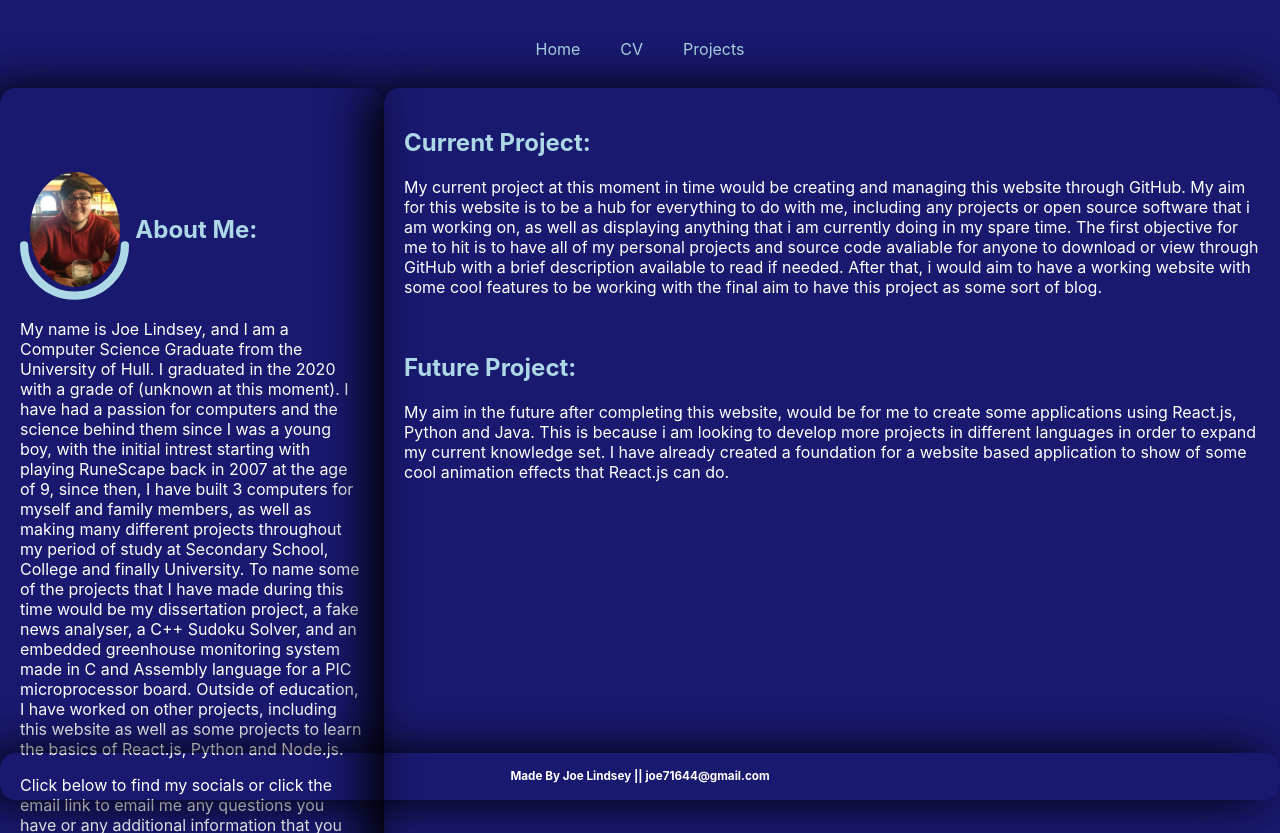
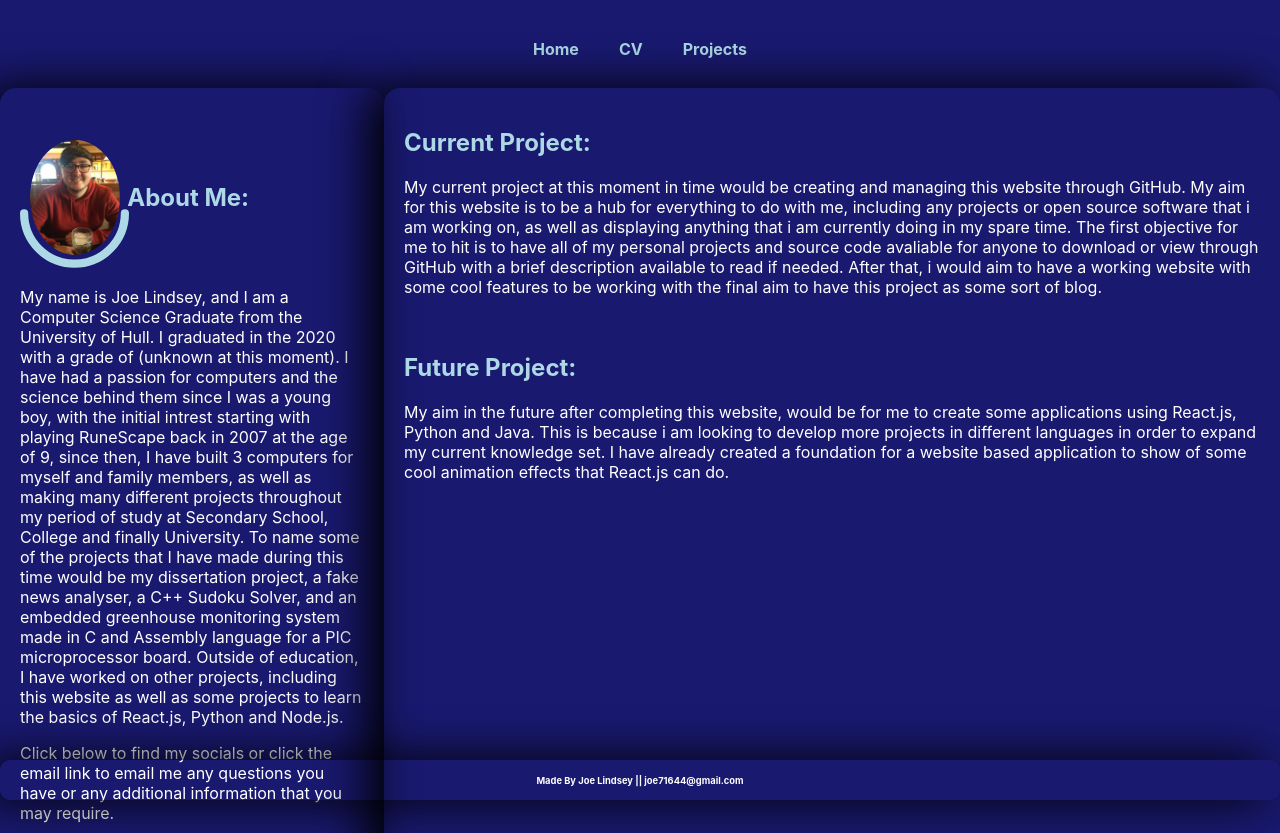
Before and after one commit to JoeLindsey3101/JoeLindsey3101.github.io, a plain HTML site: page index.html in a window 1280 px wide. Shown: the top 833 px of the page. Drawn offline with Linux system fonts and the light colour scheme.

Commit message:
Changed more UI
keep fiddling with the UI until i get it to a point that im happy with.

```diff
--- a/Index.css
+++ b/Index.css
@@ -1,7 +1,6 @@
 * {
   box-sizing: border-box;
 }
-
 /* Style the body */
 body {
   font-family: -apple-system, BlinkMacSystemFont, "Segoe UI", Roboto, Oxygen,
@@ -10,15 +9,10 @@ body {
   background-color: midnightblue;
   color: white;
 }
-
 /* Header/logo Title */
 .header {
   padding: 5px;
   text-align: center;
-}
-
-.highlighted {
-
 }
 /* Style the top navigation bar */
 .navbar {
@@ -70,8 +64,12 @@ body {
   position: fixed;
   bottom: 0;
   width: 100%;
-  font-size: 10px;
-  border-radius: 16px;
+  font-size: 8px;
+  border-radius: 10px;
+  box-shadow: -1rem 0 3rem #000;
+}
+.cv {
+  border-radius: 10px;
   box-shadow: -1rem 0 3rem #000;
 }
 /* Social pictures (twitter || linkedin) */
@@ -81,23 +79,21 @@ body {
   flex-direction: row;
   flex-wrap: wrap;
 }
-
+/*css for the picture on website.*/
 .card-author {
   position: relative;
   display: grid;
   grid-template-columns: 75px 1fr;
   align-items: center;
-  margin: 3rem 0 0;
+  margin: 1rem 0 0;
 }
-
 .author-avatar img {
   display: block;
   width: 90px;
   height: 115px;
-  border-radius: 100%;
+  border-radius: 50%;
   margin: 16px 10px;
 }
-
 .half-circle {
   position: absolute;
   bottom: 0;
@@ -109,25 +105,18 @@ body {
   stroke-width: 8;
   stroke-linecap: round;
 }
-
 .author-name {
   position: relative;
-  left: 15%;
-
+  left: 12%;
 }
-
-
-
 /* changed settings for h2, h4 and p text blocks */
 h2 {
   color: lightblue;
 }
-
 h4 {
   text-align: center;
   height: 100%;
 }
-
 /* Responsive layout - when the screen is less than 700px wide, make the two columns stack on top of each other instead of next to each other */
 @media screen and (max-width: 700px) {
   .row,
--- a/index.html
+++ b/index.html
@@ -15,13 +15,12 @@
   <body>
 <!-- Header -->
 <div class="header">
-
 </div>
 <!-- Navigation Bar -->
 <div class="navbar">
-  <a class="highlighted" href="index.html">Home</a>
-  <a href="CV.html">CV</a>
-  <a href="Projects.html">Projects</a>
+  <a href="index.html"><b>Home</b></a>
+  <a href="CV.html"><b>CV</b></a>
+  <a href="Projects.html"><b>Projects</b></a>
 </div>
 
 <!-- The flexible grid (content) -->
@@ -37,7 +36,6 @@
       <div class="author-name">
         <h2>About Me:</h2>
       </div>
-
     </div>
     <p>My name is Joe Lindsey, and I am a Computer Science Graduate from the University of Hull. I graduated in the 2020 with a grade of (unknown at this moment).
       I have had a passion for computers and the science behind them since I was a young boy, with the initial intrest starting with playing RuneScape back in 2007 at the age of
@@ -76,9 +74,6 @@
       My aim in the future after completing this website, would be for me to create some applications using React.js, Python and Java. This is because i am looking to develop more projects in different languages in order to expand my current
       knowledge set. I have already created a foundation for a website based application to show of some cool animation effects that React.js can do.
     </p>
-    <div class="fill">
-
-    </div class>
   </div>
 </div>
 <!-- Footer -->
```
Also changed, not shown: CV.html (+4 -6 lines), Projects.html (+30 -21 lines).
